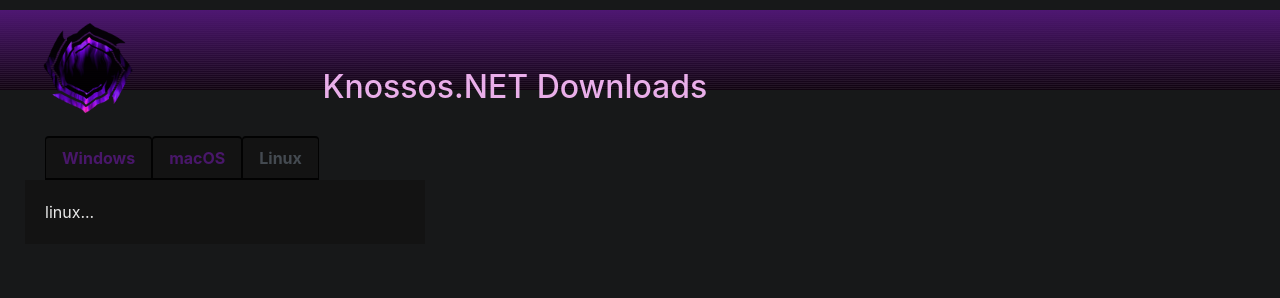
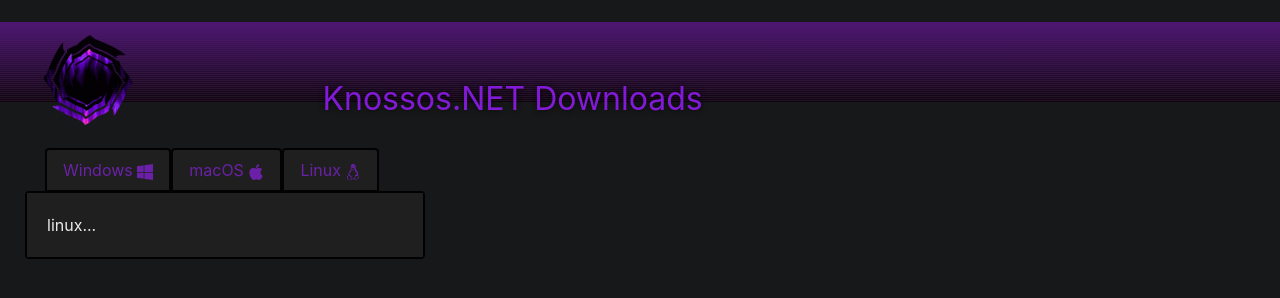
Before and after one commit to KnossosNET/Knossos-Release-Page, a website: page index.html in a window 1280 px wide. Drawn offline with nearby package versions, Linux system fonts and the light colour scheme.

Commit message:
Icons for tabs, get rid of random vestigal picture from other website

```diff
--- a/index.html
+++ b/index.html
@@ -40,20 +40,45 @@
       <div class="row">
         <div class="body-container rounded">
           <ul class="nav nav-tabs">
-            <li id="windowTab" class="nav-item"> <a id="winTab" class="nav-link active" aria-current="page" onclick="activateWindows()">Windows</a></li>
-            <li class="nav-item"> <a id="macTab" class="nav-link" aria-current="page" onclick="activateMac()">macOS</a></li>
-            <li class="nav-item"> <a id="linTab" class="nav-link" aria-current="page" onclick="activateLinux()">Linux</a></li>
+            <li id="windowTab" class="nav-item">
+              <a id="winTab" class="nav-link" aria-current="page" onclick="activateWindows()">
+
+                Windows
+                <img
+                  alt="Windows Downloads"
+                  src="main/res/iconmonstr-win.png"
+                  width="16"
+                  height="16"
+                />
+              </a></li>
+            <li class="nav-item">
+              <a id="macTab" class="nav-link" aria-current="page" onclick="activateMac()">
+                macOS
+                <img
+                  alt="macOS Downloads"
+                  src="main/res/iconmonstr-mac.png"
+                  width="16"
+                  height="16"
+                />
+              </a></li>
+            <li class="nav-item">
+              <a id="linTab" class="nav-link" aria-current="page" onclick="activateLinux()">
+                Linux
+                <img
+                  alt="Linux Downloads"
+                  src="main/res/iconmonstr-linux.png"
+                  width="16"
+                  height="16"
+                />
+                </a></li>
           </ul>
         </div>
       </div>
 
-      <div class="row">
-        <div id="winLinks" class="card DLlinks">
-          <div class="card-header">
-            Packages
-          </div>
+      <div class="row" style="width: 25rem;">
+        <div id="winLinks" class="card DLlinks" style="width: 25rem;">
           <div class="card-body">
-            WINDOWS!
+            <h5>WINDOWS!</h5>
           </div>
         </div>
         <div id="macLinks" class="card DLlinks" style="width: 25rem;">
--- a/main/css/styles.css
+++ b/main/css/styles.css
@@ -20,7 +20,7 @@
 }
 
 .header-container {
-    margin-top: 10px;
+    margin-top: 22px;
     margin-left: 0px;
     margin-right: 0px;
     padding-top: 10px;
@@ -51,31 +51,31 @@
 }
 
 a {
-    color: #4e1772;
-    font-weight: bold;
+    color: #7322b7;
+    font-weight: normal;
+
+}
+
+a:local-link {
+    color: #7322b7;
 }
 
 a:hover {
     color: #5e1792;
 }
 
+h2 {
+    text-shadow: 0 0 7px #000;
+    font-weight: normal;
+}
 
 h1, h2, h3, h4, h5 {
-    color: #febefe;
-}
-
-h3 {
-    padding-left: 5px;
-}
-
-h4 {
-    padding-right: 0px;
+    color: #8d1beb;
 }
 
 .footer_ {
     margin-top: 40px;
     margin-right: 0px;
-    opacity: 0.91;
     padding: 20px;
 }
 
@@ -91,7 +91,7 @@
 
 /* Adjusts the bottom border of the whole nav-tabs section */
 .nav-tabs {
-    border-bottom: 0px;
+    border-bottom-width: 0px;
     border-left-width: 3px;
     border-right-width: 3px;
     border-color: #000;
@@ -99,38 +99,33 @@
 
 /* Actually fixes the tab background color*/
 .nav-tabs .nav-item .nav-link {
-    background-color: #131313;
+    background-color: #202020;
     border-width: 2px;
     border-color: #000;
-    border-bottom-width: 3px;
-    border-left-width: 1px;
-    border-right-width: 1px;
+
 }
 
-
-/* Tab colors on mouse down on nav bar */
+/* Tab colors on nav bar mouse down */
 .nav-tabs:active .nav-item:active .nav-link:active {
     color: #533a66;
-    background-color:#151515;
-    font-size: 12;
+    background-color:#242424;
 }
 
 .DLlinks {
-    background-color: #131313;
+    background-color: #202020;
+    display: none;
+}
+
+.card {
+    border-width: 2px;
+    border-color: #000;
+    margin: 0px;
+    padding: 0px;
+
 
 }
 
-.card {
-    border-width: 0px;
-    margin: 0px;
-    padding: 0px;
-}
-
-.card-header {
-    background-color: #151515;
-}
-
 .card-body {
-    background-color: #131313;
+    background-color: #202020;
 
 }
--- a/main/js/download-scritps.js
+++ b/main/js/download-scritps.js
@@ -16,9 +16,6 @@
   changeActivation(false, "linLinks");
   changeActivation(true, "winLinks");
 
-  document.getElementById("winTab").classList.add("active");
-  document.getElementById("macTab").classList.remove("active");
-  document.getElementById("linTab").classList.remove("active");
 }
 
 function activateMac(){
@@ -28,9 +25,6 @@
   changeActivation(false, "winLinks");
   changeActivation(true, "macLinks");
 
-  document.getElementById("winTab").classList.remove("active");
-  document.getElementById("macTab").classList.add("active");
-  document.getElementById("linTab").classList.remove("active");
 }
 
 function activateLinux(){
@@ -40,10 +34,6 @@
   changeActivation(false, "macLinks");
   changeActivation(true, "linLinks");
 
-  document.getElementById("winTab").classList.remove("active");
-  document.getElementById("macTab").classList.remove("active");
-  document.getElementById("linTab").classList.add("active");
-
   const style = getComputedStyle(document.getElementById("windowTab"));
   console.log("Why yes, I am a taco.")
   console.log(style);
@@ -52,6 +42,7 @@
 // borrowed from Vlad Turak
 // https://stackoverflow.com/questions/38241480/detect-macos-ios-windows-android-and-linux-os-with-js
 function initOsChoice() {
+
   const userAgent = window.navigator.userAgent,
       platform = window.navigator?.userAgentData?.platform || window.navigator.platform,
       macosPlatforms = ['macOS', 'Macintosh', 'MacIntel', 'MacPPC', 'Mac68K'],
```
Also changed, not shown: main/res/SQL_and_Data_Course_Completion.png (deleted), main/res/iconmonstr-download.png (added), main/res/iconmonstr-linux.png (added), main/res/iconmonstr-mac.png (added), main/res/iconmonstr-win.png (added).
